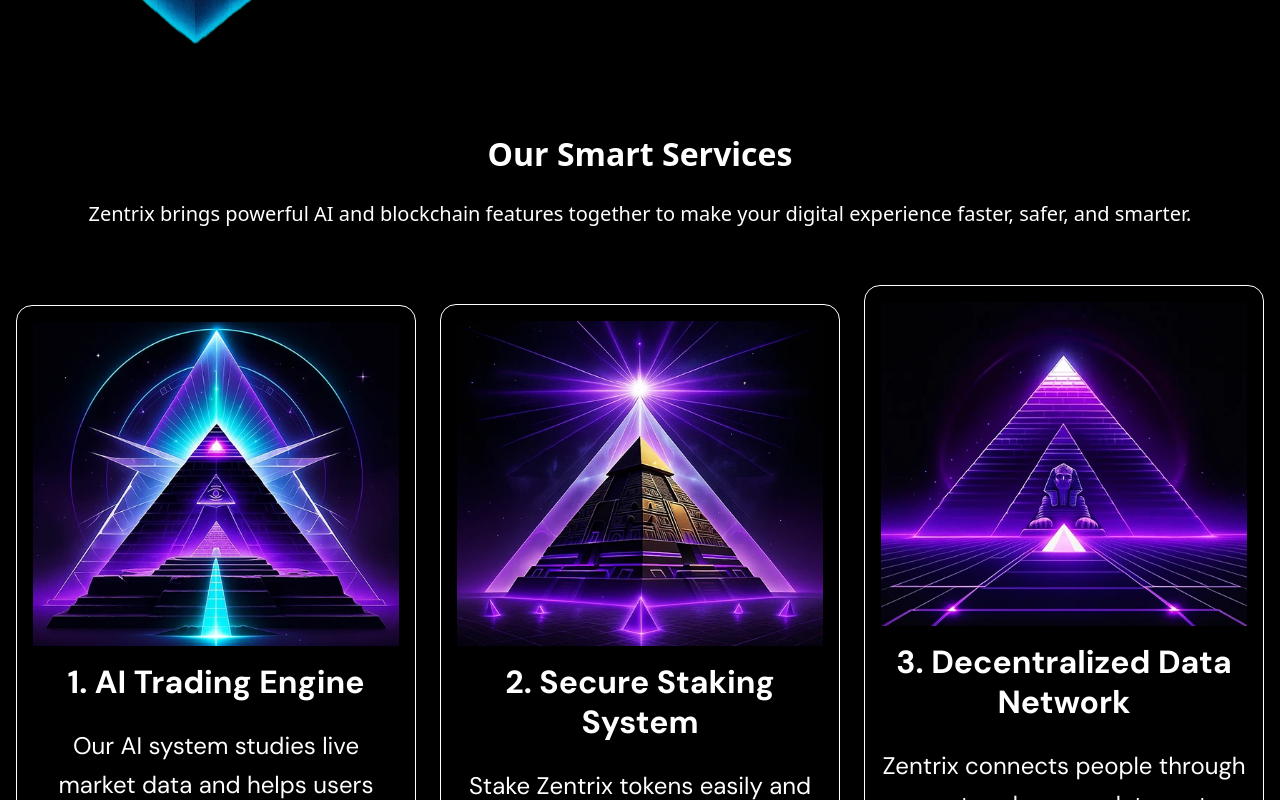
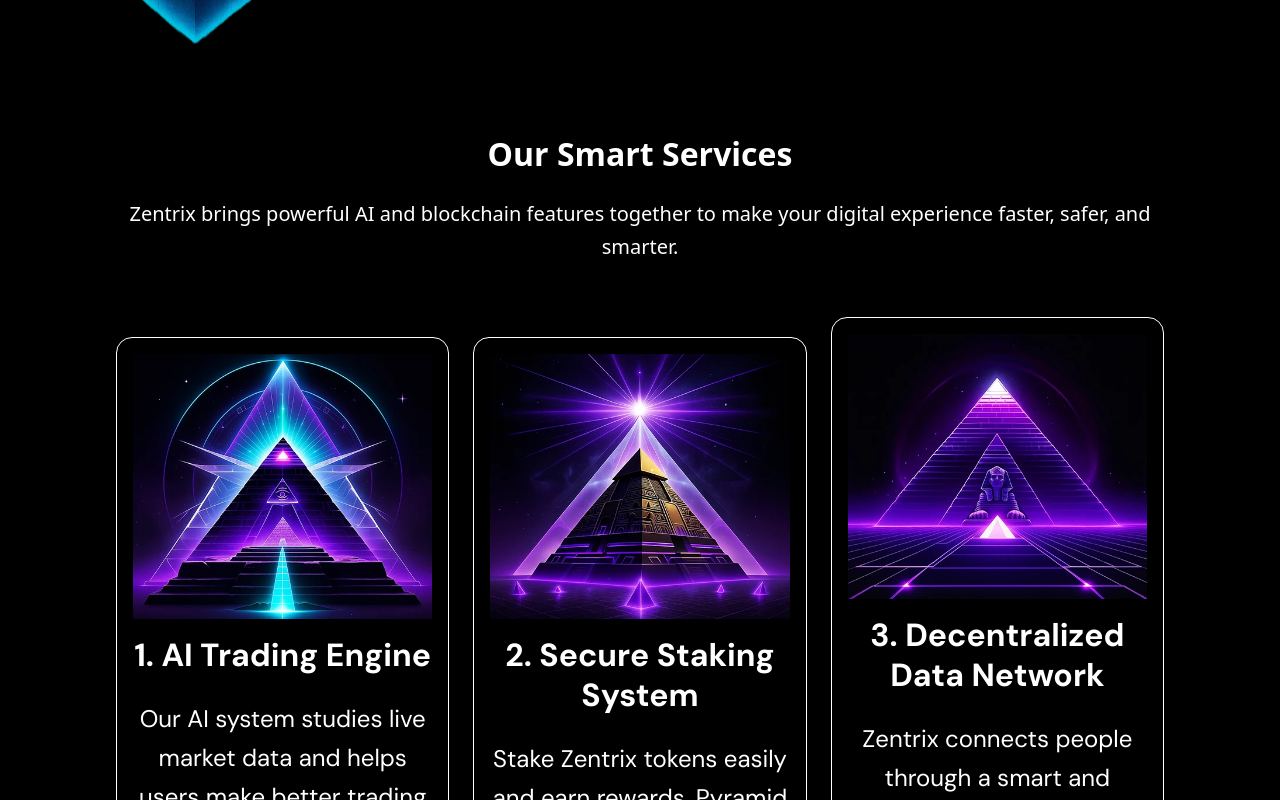
Before and after one commit to Lakindu-R/Zentrix-T00204, a React (Vite) app: page / in a window 1280 px wide. Shown: the part 2700-3500 px from the top of the page. Built offline with nearby package versions, Linux system fonts and the light colour scheme.

Commit message:
refactored services

```diff
--- a/src/pages/pageA/sections/services.tsx
+++ b/src/pages/pageA/sections/services.tsx
@@ -29,7 +29,7 @@
 function Services() {
   return (
     <section className="text-white">
-      <div className="text-center">
+      <div className="mx-[120px] items-center justify-center text-center">
         <h1 className="text-[32px]">Our Smart Services</h1>
         <p className="mt-6 text-[20px]">
           Zentrix brings powerful AI and blockchain features together to make
@@ -72,15 +72,17 @@
         </div>
 
         {/* Desktop (1024px+): Horizontal centered row */}
-        <div className="hidden items-center justify-center  gap-6 lg:flex lg:mt-[38px]">
+        <div className="hidden items-center justify-center gap-6 px-5 lg:mt-[38px] lg:flex xl:px-[100px]">
           {cards.map((card, index) => (
             <div
               key={index}
-              className="lg:w-[544px] p-4 flex flex-col items-center rounded-2xl border border-white bg-black  text-center text-white shadow-md"
+              className="flex w-full flex-col items-center rounded-2xl border border-white bg-black p-4 text-center text-white shadow-md"
             >
               <img src={card.img} alt={card.title} className="" />
-              <h1 className="mt-4 mb-6 text-[32px] font-bold">{card.title}</h1>
-              <p className="text-base lg:text-2xl font-normal">{card.text}</p>
+              <h1 className="mt-4 mb-6 text-lg font-bold xl:text-[32px]">
+                {card.title}
+              </h1>
+              <p className="text-base font-normal xl:text-2xl">{card.text}</p>
             </div>
           ))}
         </div>
```
